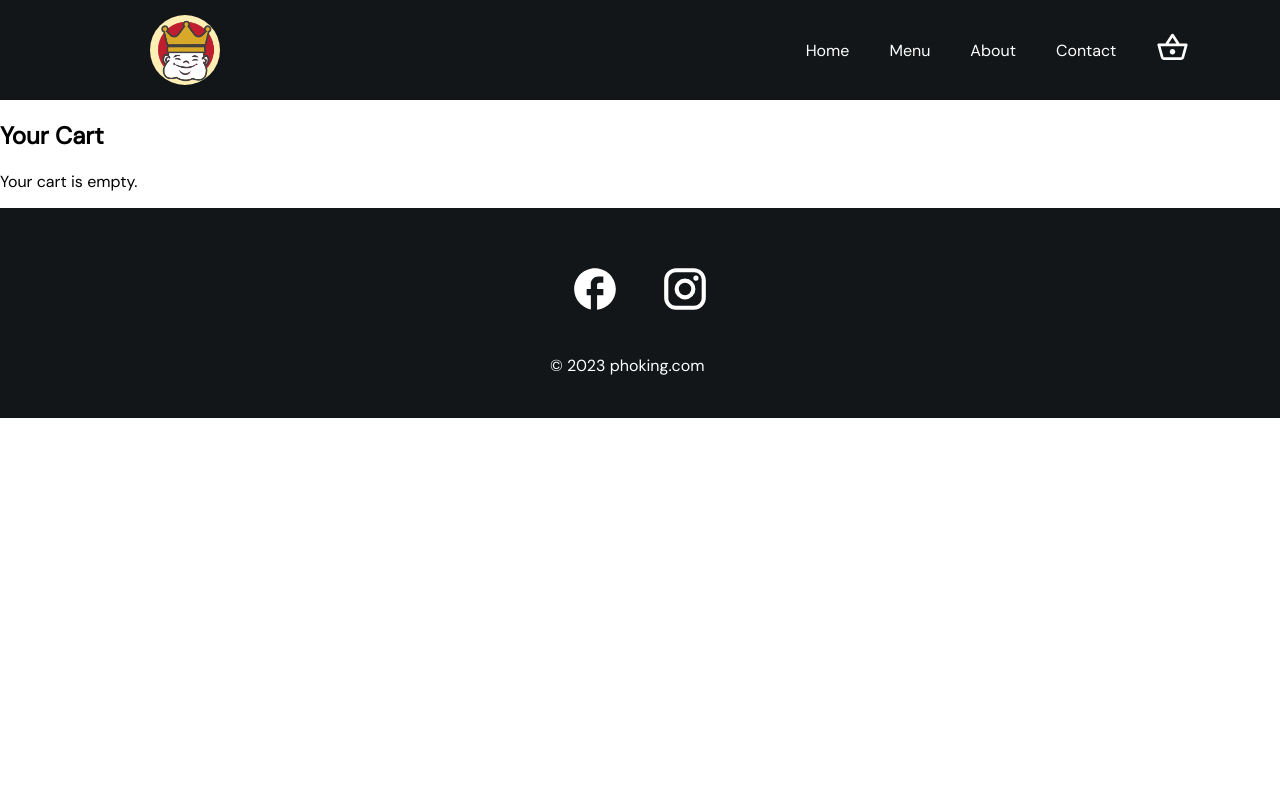
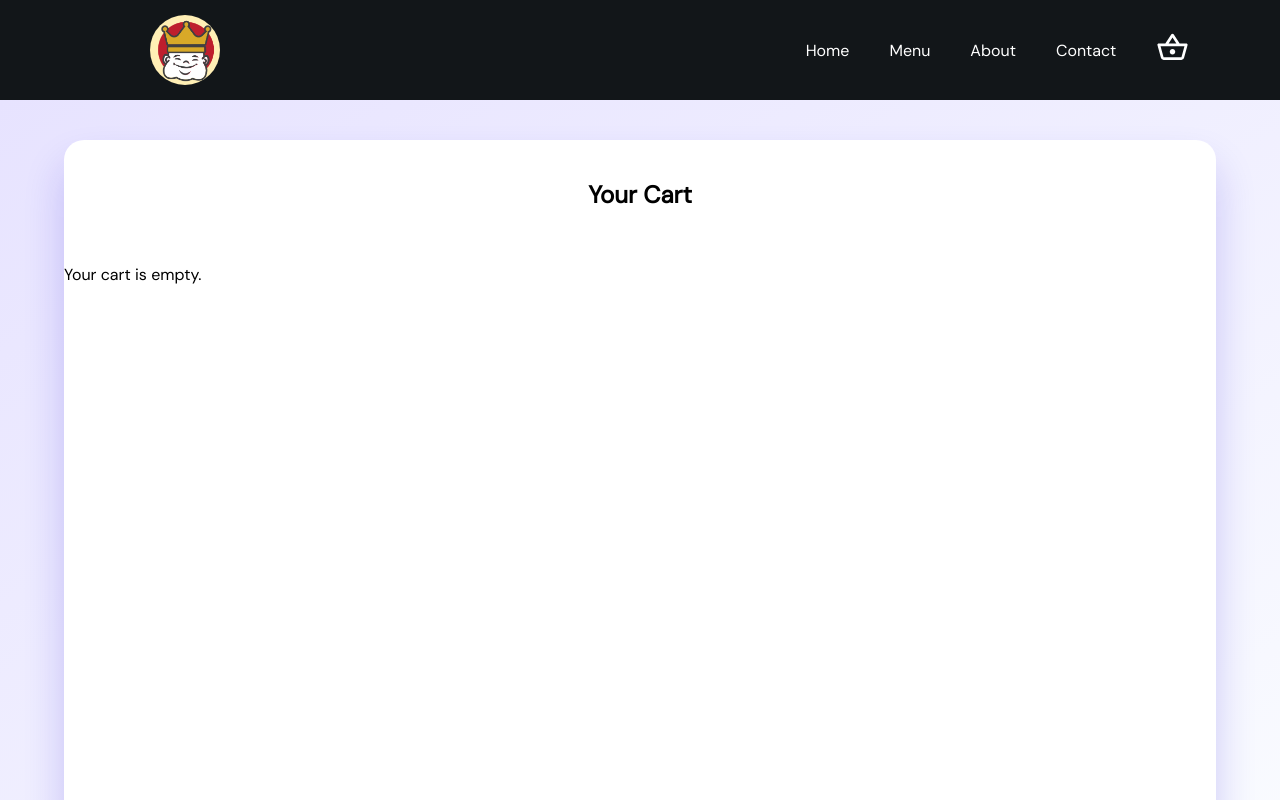
Before and after one commit to yogurlval/React_Capstone, a React (Vite) app: page /cart in a window 1280 px wide. Shown: the top 800 px of the page. Built offline with nearby package versions, Linux system fonts and the light colour scheme.

Commit message:
styling and cart functionality

```diff
--- /dev/null
+++ b/src/pages/Cart.css
@@ -0,0 +1,91 @@
+@import url('https://fonts.googleapis.com/css2?family=DM+Sans:opsz@9..40&display=swap');
+.cartBody{
+    margin: 0px;
+    padding: 0;
+    background: linear-gradient(to bottom right, #e7e3ff, #fafcff);
+    height: 100vh;
+    display: flex;
+    justify-content: center;
+    align-items: center;
+}
+.Cart-Container{
+    width: 90%;
+    height: 90%;
+    background-color: #ffffff;
+    border-radius: 20px;
+    box-shadow: 0px 25px 40px #2916d933;
+}
+
+.cartHeader{
+    margin: auto;
+    width: 90%;
+    height: 15%;
+    display: flex;
+    justify-content: center;
+    align-items: center;
+}
+
+ul {
+    list-style-type: none;
+    display: flex;
+    flex-direction: column;
+
+}
+
+.cartList{
+    margin: auto;
+    height: 25%;
+    display: flex;
+    flex-direction: column;
+    justify-content: center;
+    align-items: center;
+}
+
+.cartCategories{
+    display: flex;
+    flex-direction: row;
+    align-items: center;
+    justify-content: space-around;
+    width: 80vw;
+    border-bottom: 6px double rgb(143, 116, 226);
+}
+
+li{
+    display: grid;
+    grid-template-columns: 280px 20px 105px auto;
+    grid-gap: 120px;
+    flex-direction: row;
+    align-items: center;
+    justify-content: space-between;
+    width: 80vw;
+    border-bottom: 1px dashed rgba(0, 0, 0, 0.1);
+}
+
+.cartListItems{
+    display: flex;
+    flex-direction: column;
+}
+
+.removeBtn{
+    border: none;
+    font-family: 'DM Sans', sans-serif;
+    font-size: 16px;
+    background-color: inherit;
+    opacity: 60%;
+}
+
+.removeBtn:hover{
+    border-bottom: 2px double rgb(245, 179, 122);
+    font-weight: 600;
+    cursor: pointer;
+    opacity: 70%;
+}
+
+.price{
+    position: relative;
+    right: 100px;
+}
+
+.cartTotal{
+    font-weight: bold;
+}
--- a/src/pages/Cart.jsx
+++ b/src/pages/Cart.jsx
@@ -1,31 +1,81 @@
-import React from 'react';
-import { useCart } from '../components/CartContext';
+import React from "react";
+import { useCart } from "../components/CartContext";
+import "./Cart.css";
 
 const Cart = () => {
-  const { cartState, dispatch } = useCart(); // Get dispatch function from useCart
-  const { items } = cartState;
+  const { cartState, dispatch } = useCart();
+  let { items } = cartState;
 
-  const removeFromCart = (index) => {
-    dispatch({ type: 'REMOVE_FROM_CART', payload: index });
+  // Consolidate items with the same name and price into one entry
+  const consolidatedItems = [];
+  items.forEach((item) => {
+    const existingItem = consolidatedItems.find(
+      (consolidatedItem) =>
+        consolidatedItem.name === item.name &&
+        consolidatedItem.price === item.price
+    );
+    if (existingItem) {
+      existingItem.quantity += 1;
+    } else {
+      consolidatedItems.push({ ...item, quantity: 1 });
+    }
+  });
+
+  const calculateTotalPrice = (items) => {
+    return items.reduce(
+      (total, item) =>
+        total + parseFloat(item.price.replace("$", "")) * item.quantity,
+      0
+    );
   };
 
+  const removeFromCart = (name, price) => {
+    const itemIndex = items.findIndex(
+      (item) => item.name === name && item.price === price
+    );
+
+    if (itemIndex !== -1) {
+      dispatch({ type: "REMOVE_FROM_CART", payload: itemIndex });
+    }
+  };
+
+  const total = calculateTotalPrice(consolidatedItems);
+
   return (
-    <div>
-      <h2>Your Cart</h2>
-      {items.length === 0 ? (
+    <div className="cartBody">
+    <div className="Cart-Container">
+      <h2 className="cartHeader">Your Cart</h2>
+      {consolidatedItems.length === 0 ? (
         <p>Your cart is empty.</p>
       ) : (
-        <ul>
-          {items.map((item, index) => (
-            <li key={index}>
-              <h4>{item.name}</h4>
-              {item.specialRequests && <p>Special Requests: {item.specialRequests}</p>}
-              {item.price}
-              <button onClick={() => removeFromCart(index)}>Remove</button>
+        <div className="cartList">
+          <ul>
+            <li className="cartCategories">
+              <h3>Name</h3>
+              <h3>Price</h3>
+              <h3>Quantity</h3>
+              <br />
             </li>
-          ))}
-        </ul>
+            {consolidatedItems.map((item) => (
+              <div className="cartListItems">
+                <li key={`${item.name}-${item.price}`}>
+                  <div>
+                  <h4>{item.name}</h4>
+                  {item.specialRequests && (
+                    <p>Special Requests: {item.specialRequests}</p>
+                  )}
+                  </div>
+                  <p className="price">{item.price}</p>
+                  {item.quantity > 1 ? <p>{item.quantity}</p> : <p>1</p>}
+                  <button className="removeBtn" onClick={() => removeFromCart(item.name, item.price)}>Remove</button>
+                </li>
+              </div>
+            ))}
+          </ul>
+          <p className="cartTotal">Total: ${total.toFixed(2)}</p>
+        </div>
       )}
+    </div>
     </div>
   );
 };
```
